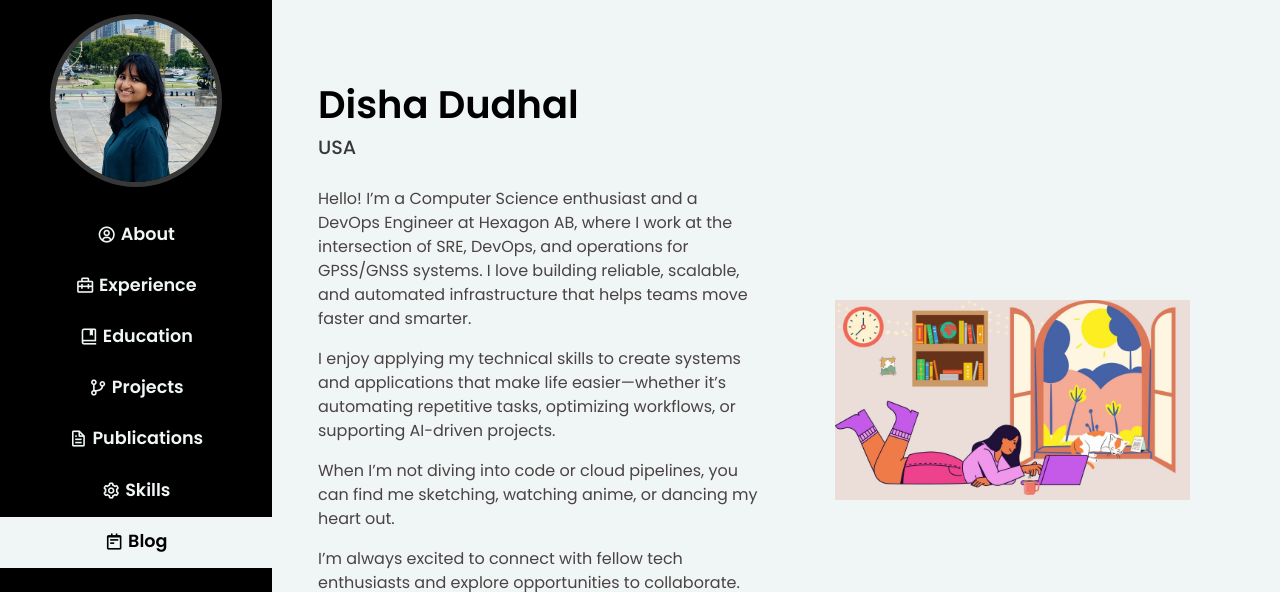
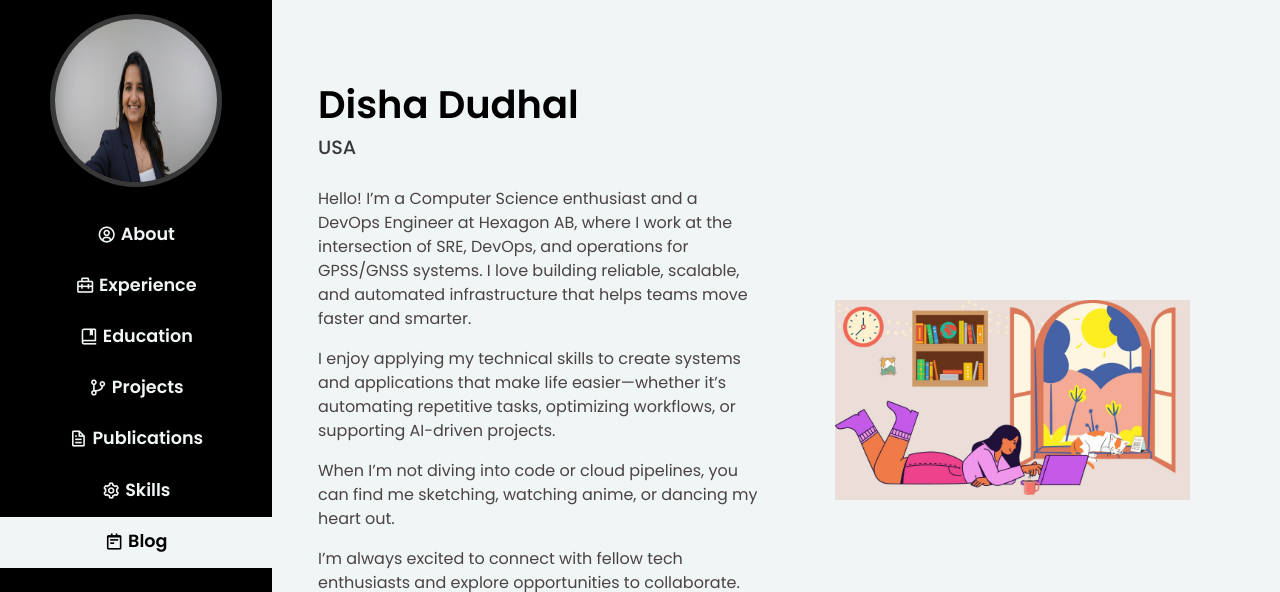
Before and after one commit to DishaDudhal/dishadudhal.github.io, a plain HTML site: page index.html in a window 1280 px wide. Shown: the top 592 px of the page. Drawn offline with nearby package versions, Linux system fonts and the light colour scheme.

Commit message:
Update index.html

```diff
--- a/index.html
+++ b/index.html
@@ -39,7 +39,7 @@
     <!-- Sidebar -->
     <div id="sidebar-wrapper" class="position-fixed .d-block .d-xs-none">
       <div class="sidebar-heading text-center">
-        <img src="assets/img/profile.jpg" alt="" class="rounded-circle" id="profile-img">
+        <img src="assets/img/profile2.png" alt="" class="rounded-circle" id="profile-img">
       </div>
       <div class="list-group list-group-flush" id="scroll-parent" data-spy="scroll" data-target=".nav-menu" data-offset="2">
         <ul class="list-unstyled nav-menu text-center">
```
